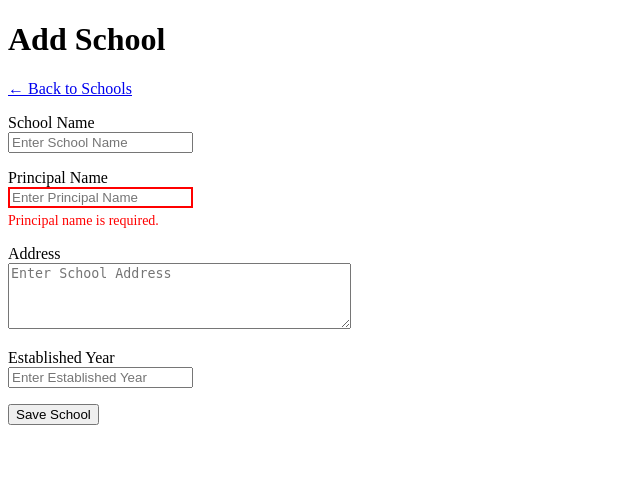
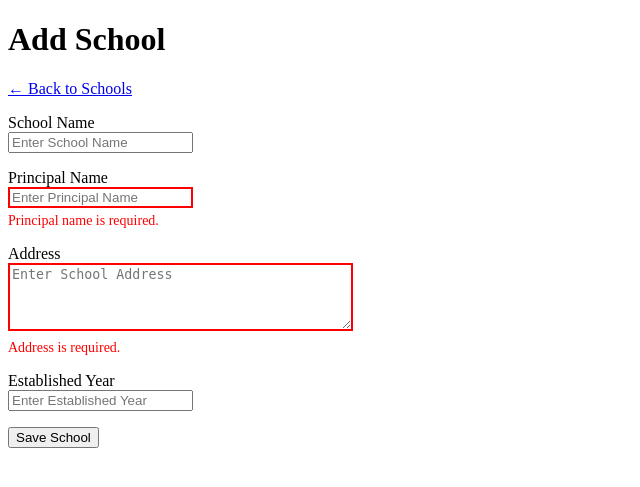
Before and after one commit to Riddhi8077/Django-Setup, a Django app: page /dashboard/schools/add/ in a window 1280 px wide. Shown: the top 487 px of the page, without its empty margins (0-640 px from the left). Run offline with Django 3.2, Linux system fonts and the light colour scheme; the visitor is signed in with stand-in values (Sample User, id 1).

Commit message:
Add custom JavaScript validation for Address

```diff
--- a/school/templates/school/schools/add.html
+++ b/school/templates/school/schools/add.html
@@ -148,6 +148,19 @@ if(principal.value.trim() === ""){
     valid = false;
 
 }
+
+const address = document.getElementById("address");
+
+if(address.value.trim() === ""){
+
+    document.getElementById("addressError").innerHTML =
+        "Address is required.";
+
+    address.classList.add("error-input");
+
+    valid = false;
+
+}
 </script>
 
 </body>
```
